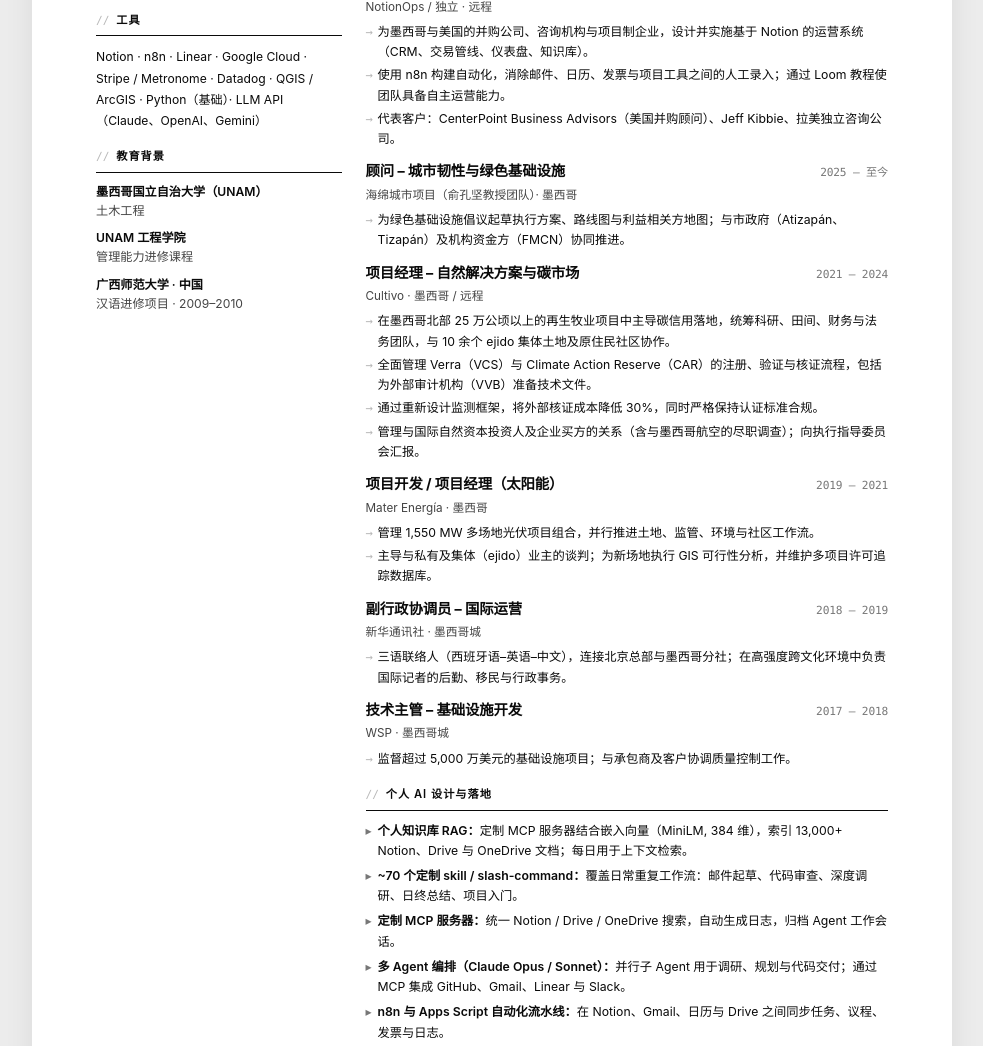
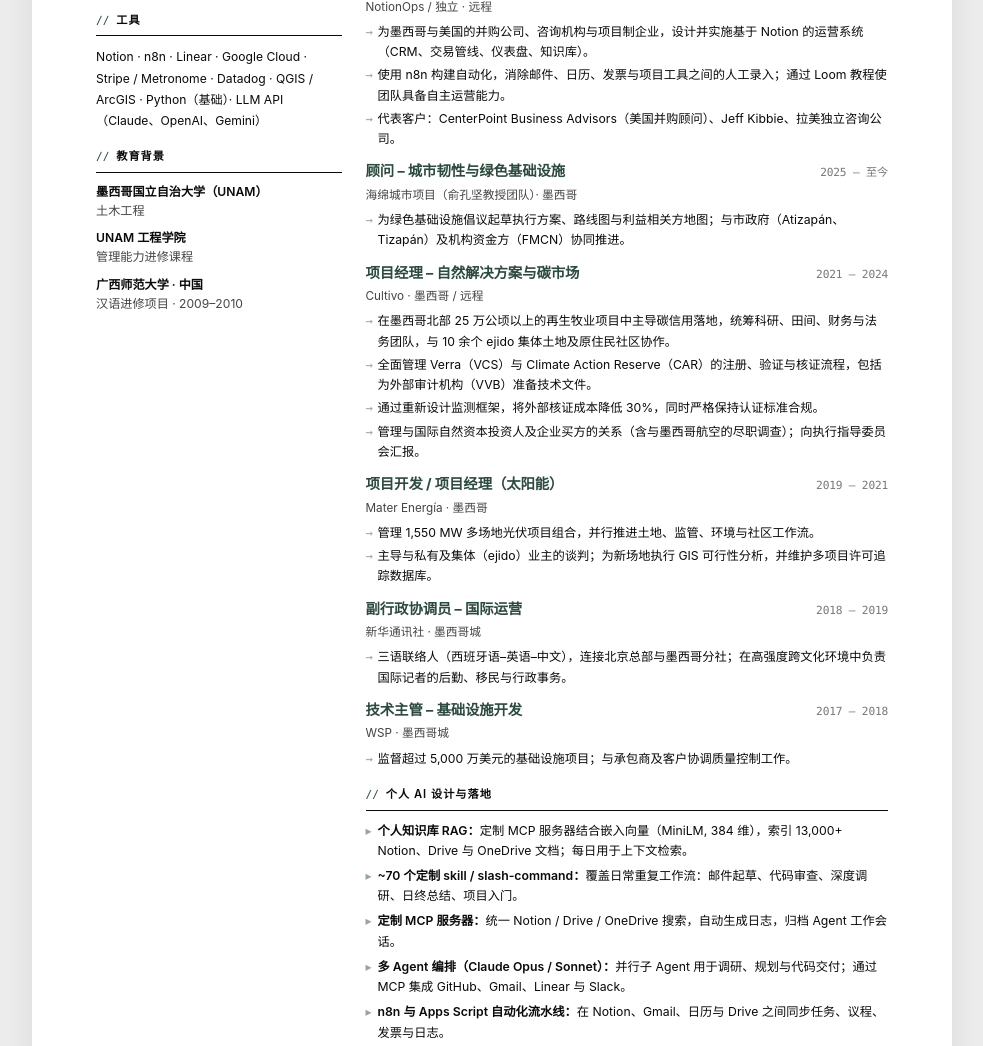
Before and after one commit to pedrorojascampuzano-blip/cv, a plain HTML site: page zh.html in a window 1280 px wide. Shown: the part 536-1582 px from the top of the page, without its empty margins (148-1131 px from the left). Drawn offline with Linux system fonts and the light colour scheme.

Commit message:
add subtle forest green accent (#2d4a3e) on titles, // marks, bullets

```diff
--- a/zh.html
+++ b/zh.html
@@ -12,6 +12,8 @@
     --grey-2: #777;
     --grey-3: #b8b8b8;
     --rule: #d8d8d8;
+    --accent: #2d4a3e;
+    --accent-soft: #93a89b;
   }
 
   * { box-sizing: border-box; }
@@ -87,7 +89,7 @@
   }
   h2::before {
     content: "// ";
-    color: var(--grey-3);
+    color: var(--accent);
     font-family: "SF Mono", "Menlo", monospace;
     font-weight: 500;
     letter-spacing: 0;
@@ -134,7 +136,7 @@
   .job .title {
     font-size: 10.8pt;
     font-weight: 700;
-    color: var(--ink);
+    color: var(--accent);
     letter-spacing: -0.1px;
     line-height: 1.3;
   }
@@ -167,7 +169,7 @@
     content: "→";
     position: absolute;
     left: 0;
-    color: var(--grey-3);
+    color: var(--accent-soft);
     font-family: "SF Mono", "Menlo", monospace;
   }
 
@@ -198,7 +200,7 @@
     content: "▸";
     position: absolute;
     left: 0;
-    color: var(--grey-2);
+    color: var(--accent-soft);
   }
   .ai-list strong { font-weight: 600; }
 
```
Also changed, not shown: en.html (+6 -4 lines), es.html (+6 -4 lines), 3 other files.
